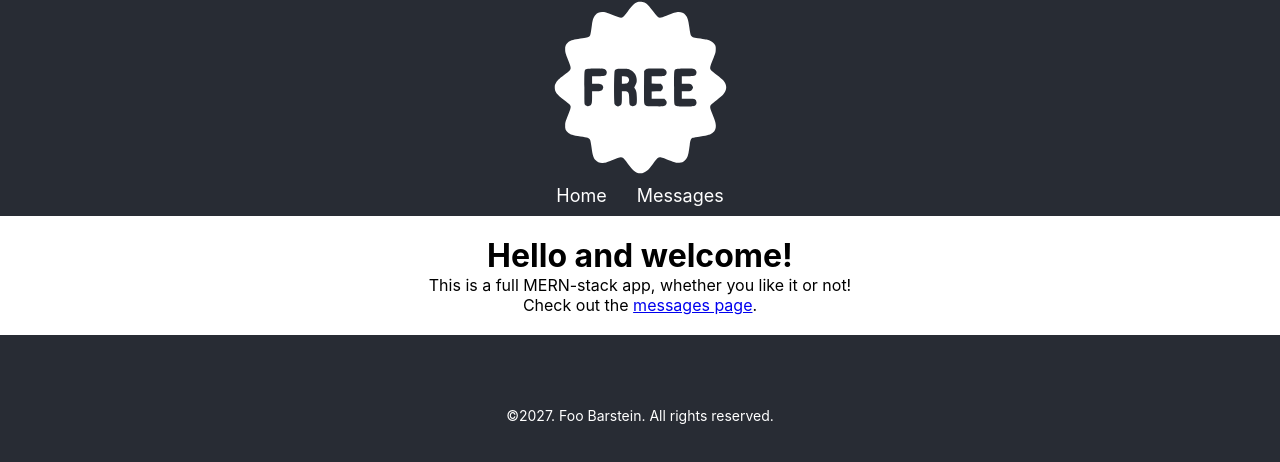
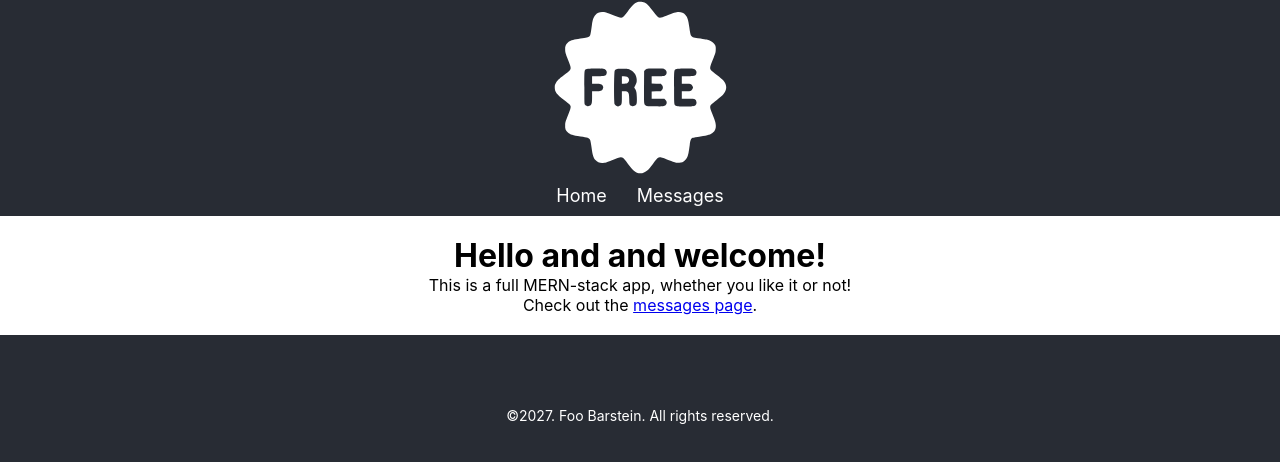
Before and after one commit to agiledev-students-spring2024/3-simple-mern-stack-app-skylar-mo, a React (Create React App) app in the folder front-end/: page / in a window 1280 px wide. Shown: the top 462 px of the page. Built offline with nearby package versions, Linux system fonts and the light colour scheme.

Commit message:
testing something

```diff
--- a/front-end/src/Home.js
+++ b/front-end/src/Home.js
@@ -9,7 +9,7 @@ import './Home.css'
 const Home = props => {
   return (
     <>
-      <h1>Hello and welcome!</h1>
+      <h1>Hello and and welcome!</h1>
       <p>This is a full MERN-stack app, whether you like it or not!</p>
       <p>
         Check out the <Link to="/messages">messages page</Link>.
```
